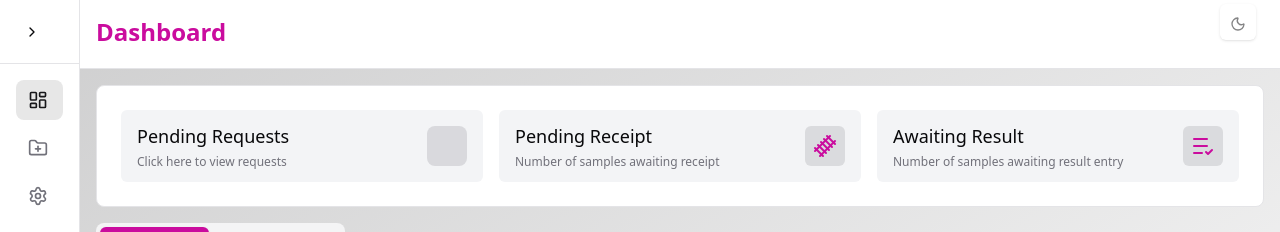
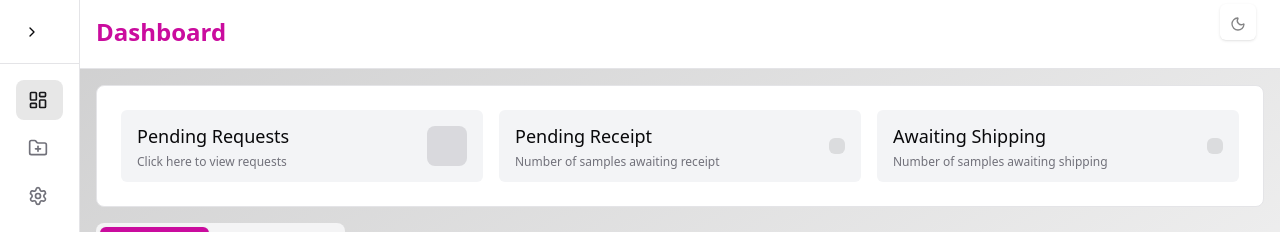
Before and after one commit to chineduprincewill/resthub, a React (Vite) app: page /dashboard in a window 1280 px wide. Shown: the top 232 px of the page. Built offline with nearby package versions, Linux system fonts and the light colour scheme; no server answers; sample sign-in values are in the browser's storage.

Commit message:
added dashboard statistics features

```diff
--- a/src/auth-pages/dashboard/Dashboard.jsx
+++ b/src/auth-pages/dashboard/Dashboard.jsx
@@ -11,7 +11,7 @@ import ManageRequests from './manage-requests';
 
 const Dashboard = () => {
 
-    const { token } = useContext(AppContext)
+    const { token, user } = useContext(AppContext)
     const [statistics, setStatistics] = useState([])
     const [error, setError] = useState();
     const [isLoading, setIsLoading] = useState(false)
@@ -29,7 +29,7 @@ const Dashboard = () => {
     return (
         <div className="p-4 grid gap-4">
             <div className="bg-background border border-border rounded-lg p-6">
-                <div className={`grid md:grid-cols-3 gap-4`}>
+                <div className={`grid ${user && JSON.parse(user).organization_category !== 'NTRL' ? 'md:grid-cols-4' : 'md:grid-cols-3'} gap-4`}>
                 {
                     <div
                         className="bg-gray-100 dark:bg-accent/10 flex items-center justify-between h-auto py-3 px-4 rounded-md"
@@ -49,9 +49,9 @@ const Dashboard = () => {
                             </p>
                         </div>
                         <div
-                            className={`w-10 h-10 ${statistics > 0 ? 'bg-accent text-white' : 'bg-muted-foreground/20'} rounded-lg flex items-center justify-center cursor-pointer text-3xl`}
+                            className={`w-10 h-10 ${statistics && statistics.pendingRequests > 0 ? 'bg-accent text-white' : 'bg-muted-foreground/20'} rounded-lg flex items-center justify-center cursor-pointer text-3xl`}
                         >
-                            <span>{statistics}</span>
+                            <span>{statistics && statistics.pendingRequests}</span>
                         </div>
                     </div>
                 }
@@ -65,10 +65,26 @@ const Dashboard = () => {
                             </p>
                         </div>
                         <div className='p-2 bg-foreground/10 rounded-md'>
-                            <TrainTrack className='w-6 h-6 text-accent' />
+                            <span className='text-3xl'>{statistics && statistics.unreceived}</span>
                         </div>
                     </div>
                 {
+                    <div
+                        className="bg-gray-100 dark:bg-accent/10 flex items-center justify-between h-auto py-3 px-4 rounded-md"
+                    >
+                        <div>
+                            <p className="text-lg font-extralight text-foreground">Awaiting Shipping</p>
+                            <p className="text-xs text-muted-foreground hover:text-foreground mt-1 cursor-pointer">
+                            <span className='cursor-pointer hover:text-accent'>Number of samples awaiting shipping</span>
+                            </p>
+                        </div>
+                        <div className='p-2 bg-foreground/10 rounded-md'>
+                            <span className='text-3xl'>{statistics && statistics.unshipped}</span>
+                        </div>
+                    </div>
+                }
+                {
+                    user && JSON.parse(user).organization_category !== 'NTRL' &&
                     <div
                         className="bg-gray-100 dark:bg-accent/10 flex items-center justify-between h-auto py-3 px-4 rounded-md"
                     >
@@ -78,8 +94,8 @@ const Dashboard = () => {
                             <span className='cursor-pointer hover:text-accent'>Number of samples awaiting result entry</span>
                             </p>
                         </div>
-                        <div className={`p-2 rounded-md ${statistics && statistics.checklist_count && statistics.checklist_count > 0 ? 'border-2 border-red-600 bg-red-600/20' : 'bg-foreground/10'} cursor-pointer`}>
-                            <ListCheck className='w-6 h-6 text-accent' />
+                        <div className='p-2 bg-foreground/10 rounded-md'>
+                            <span className='text-3xl'>{statistics && statistics.unentered}</span>
                         </div>
                     </div>
                 }
```
